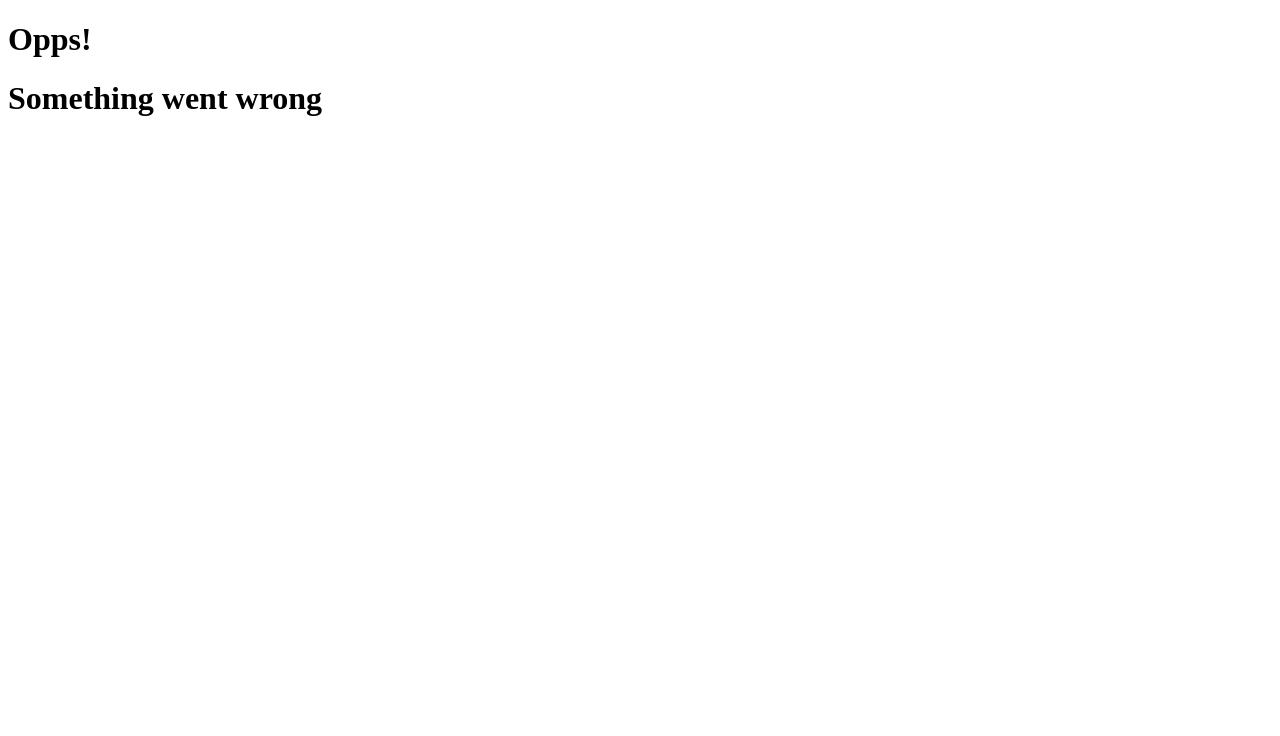
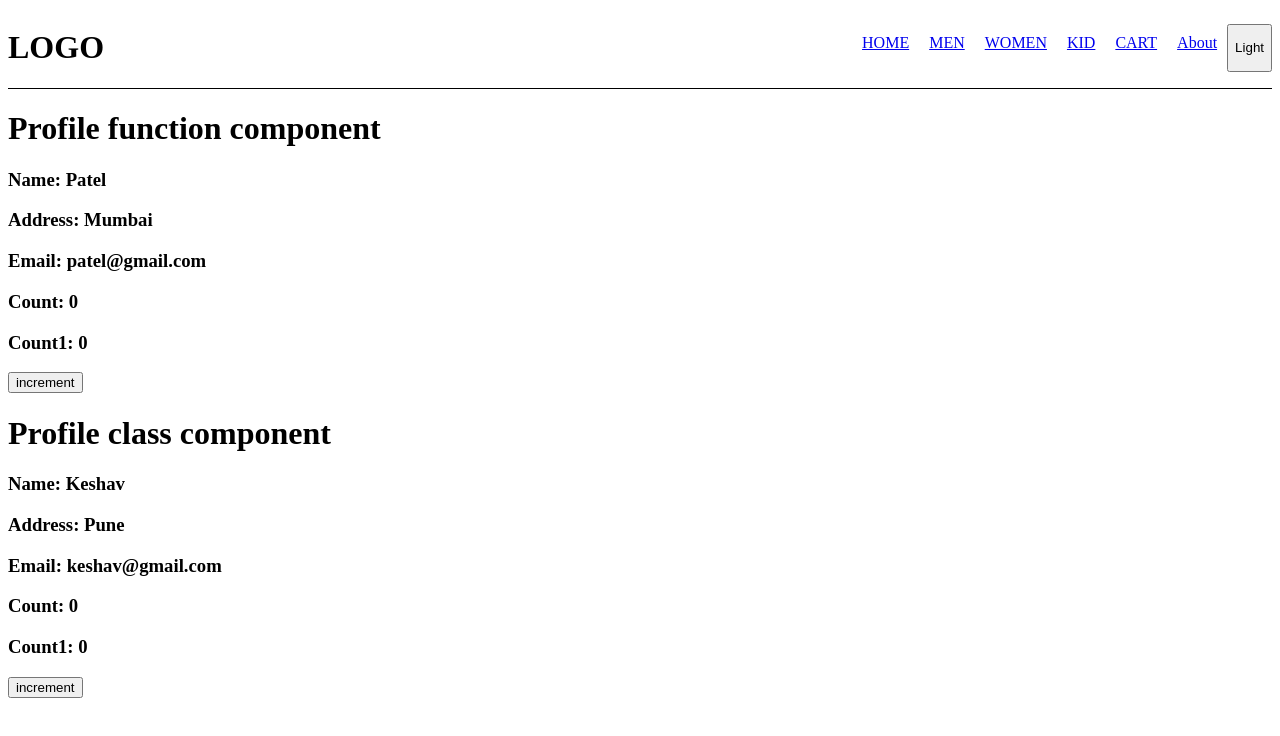
Before and after one commit to sonoou/react-web-app, a React (Vite) app: page /about in a window 1280 px wide. Shown: the top 736 px of the page. Built offline with nearby package versions, Linux system fonts and the light colour scheme.

Commit message:
09:30AM, 17Oct2025

```diff
--- /dev/null
+++ b/src/component/About.js
@@ -0,0 +1,13 @@
+import Profile from "./Profile";
+import ProfileClass from "./ProfileClass";
+
+const About = () => {
+  return (
+    <div>
+      <Profile  name="Patel Mernstack" address="Hyderabad" email="patel@gmail.com" />
+      <ProfileClass name="Keshav" address="Pune" email="keshav@gmail.com"/>
+    </div>
+  );
+};
+
+export default About;
--- /dev/null
+++ b/src/component/Profile.js
@@ -0,0 +1,22 @@
+import { useState } from "react";
+
+const Profile = () => {
+  const [count, setCount] = useState(0);
+  const [count1, setCount1] = useState(0);
+  return (
+    <div>
+      <h1>Profile function component</h1>
+      <h3>Name: Patel</h3>
+      <h3>Address: Mumbai</h3>
+      <h3>Email: patel@gmail.com</h3>
+      <h3>Count: {count}</h3>
+      <h3>Count1: {count1}</h3>
+        <button onClick={() =>{
+          setCount(count+1);
+          setCount1(count1+1);
+        }}>increment</button>
+    </div>
+  );
+};
+
+export default Profile;
--- /dev/null
+++ b/src/component/ProfileClass.js
@@ -0,0 +1,36 @@
+import React from "react";
+
+class ProfileClass extends React.Component {
+  constructor(props) {
+    super(props);
+    this.state = {
+      count: 0,
+      count1: 0,
+    };
+  }
+
+  render() {
+    return (
+      <div>
+        <h1>Profile class component</h1>
+        <h3>Name: {this.props.name}</h3>
+        <h3>Address: {this.props.address}</h3>
+        <h3>Email: {this.props.email}</h3>
+        <h3>Count: {this.state.count}</h3>
+        <h3>Count1: {this.state.count1}</h3>
+        <button
+          onClick={() => {
+            this.setState({
+              count: this.state.count + 1,
+              count1: this.state.count1 + 1,
+            });
+          }}
+        >
+          increment
+        </button>
+      </div>
+    );
+  }
+}
+
+export default ProfileClass;
```
Also changed, not shown: src/App.js (+7 -2 lines).
